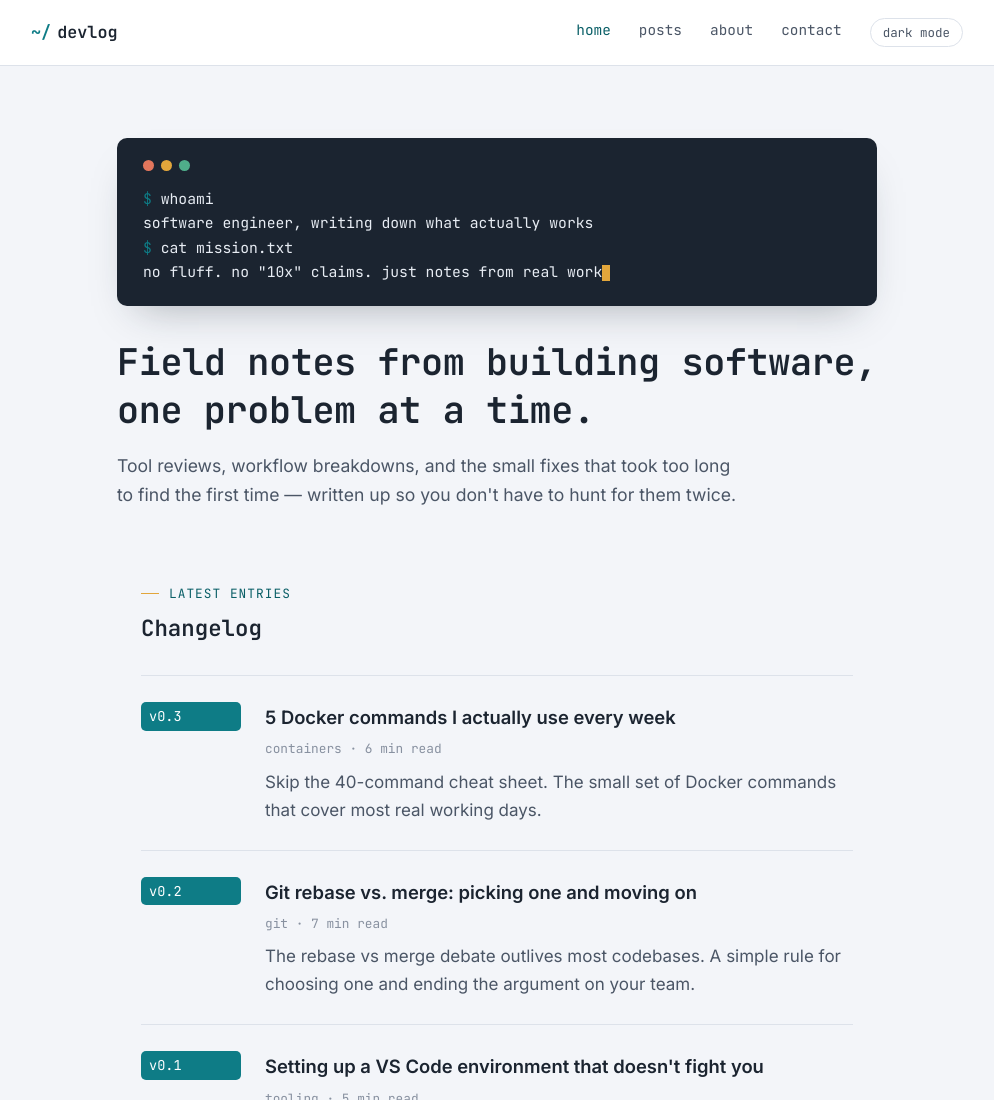
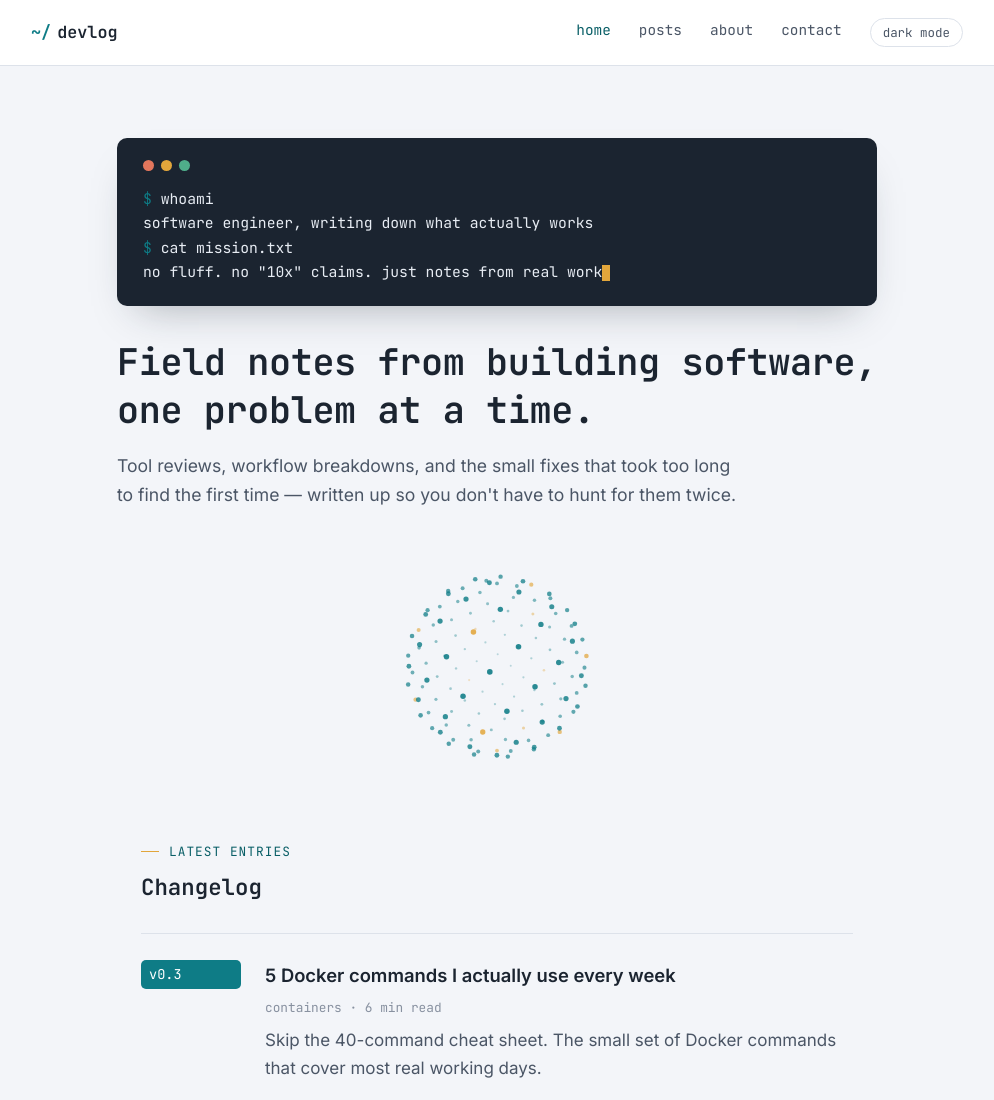
Before and after one commit to praveenMadanayake/devlog, an Eleventy site: page src/index.njk in a window 1280 px wide. Shown: the top 1100 px of the page, without its empty margins (143-1137 px from the left). Built offline with nearby package versions, Linux system fonts and the light colour scheme; Eleventy itself is replaced by a stand-in of ours; files that its build step writes are made by us from their sources.

Commit message:
Set real contact email and add rotating dot-globe to homepage
Replaces the placeholder hello@example.com with the real address on
contact and privacy pages. Adds a small canvas-based rotating sphere
of dots to the hero section for visual interest, theme-aware (reads
the teal/amber CSS variables) and respects prefers-reduced-motion.

```diff
--- a/src/contact.njk
+++ b/src/contact.njk
@@ -12,10 +12,10 @@ description: Get in touch.
 
   <article>
     <p>Questions, corrections, or topic requests — email is the most reliable way to reach me:</p>
-    <p><a href="mailto:hello@example.com">hello@example.com</a></p>
+    <p><a href="mailto:sidath.madanayake99@gmail.com">sidath.madanayake99@gmail.com</a></p>
 
     <p style="margin-top:32px; color: var(--muted); font-family: var(--mono); font-size: 0.85rem;">
-      Note for site owner: this form doesn't submit anywhere yet — it's a static site with no backend. Wire it up to a service like Formspree, Getform, or your own endpoint before relying on it, and replace the email above with your real address.
+      Note for site owner: this form doesn't submit anywhere yet — it's a static site with no backend. Wire it up to a service like Formspree, Getform, or your own endpoint before relying on it.
     </p>
 
     <form>
--- a/src/index.njk
+++ b/src/index.njk
@@ -15,6 +15,10 @@ description: Practical notes on tools, workflows, and problems solved while writ
     </div>
     <h1>Field notes from building software, one problem at a time.</h1>
     <p class="lede">Tool reviews, workflow breakdowns, and the small fixes that took too long to find the first time — written up so you don't have to hunt for them twice.</p>
+
+    <div class="globe-wrap">
+      <canvas id="globe" width="220" height="220" aria-hidden="true"></canvas>
+    </div>
   </section>
 
   <section class="wrap">
--- a/src/privacy.njk
+++ b/src/privacy.njk
@@ -29,7 +29,7 @@ description: Privacy policy for devlog.
   <p>This site is not directed at children under 13, and we do not knowingly collect personal information from children.</p>
 
   <h2>Contact</h2>
-  <p>Questions about this policy can be sent to <a href="mailto:hello@example.com">hello@example.com</a>.</p>
+  <p>Questions about this policy can be sent to <a href="mailto:sidath.madanayake99@gmail.com">sidath.madanayake99@gmail.com</a>.</p>
 
   <h2>Changes to this policy</h2>
   <p>This policy may be updated periodically. Changes will be posted on this page with a revised "last updated" date.</p>
--- a/src/script.js
+++ b/src/script.js
@@ -6,6 +6,7 @@ document.addEventListener('DOMContentLoaded', () => {
   initReadingProgress();
   initBackToTop();
   initBlogFilter();
+  initGlobe();
 });
 
 function initNavToggle() {
@@ -167,6 +168,93 @@ function initBackToTop() {
   toggleVisibility();
 }
 
+function initGlobe() {
+  const canvas = document.getElementById('globe');
+  if (!canvas) return;
+  const ctx = canvas.getContext('2d');
+  const size = canvas.width;
+  const center = size / 2;
+  const radius = size * 0.38;
+
+  const POINT_COUNT = 140;
+  const points = [];
+  const goldenAngle = Math.PI * (3 - Math.sqrt(5));
+  for (let i = 0; i < POINT_COUNT; i++) {
+    const y = 1 - (i / (POINT_COUNT - 1)) * 2;
+    const r = Math.sqrt(1 - y * y);
+    const theta = goldenAngle * i;
+    points.push({
+      x: Math.cos(theta) * r,
+      y: y,
+      z: Math.sin(theta) * r,
+      highlight: i % 11 === 0,
+    });
+  }
+
+  let dotColor = '#0E7C86';
+  let highlightColor = '#E2A63B';
+  function readColors() {
+    const styles = getComputedStyle(document.documentElement);
+    dotColor = styles.getPropertyValue('--teal').trim() || dotColor;
+    highlightColor = styles.getPropertyValue('--amber').trim() || highlightColor;
+  }
+  readColors();
+
+  const observer = new MutationObserver(readColors);
+  observer.observe(document.documentElement, { attributes: true, attributeFilter: ['data-theme'] });
+
+  function hexToRgba(hex, alpha) {
+    const clean = hex.replace('#', '');
+    const full = clean.length === 3 ? clean.split('').map((c) => c + c).join('') : clean;
+    const bigint = parseInt(full, 16);
+    const r = (bigint >> 16) & 255;
+    const g = (bigint >> 8) & 255;
+    const b = bigint & 255;
+    return `rgba(${r}, ${g}, ${b}, ${alpha})`;
+  }
+
+  function draw(angle) {
+    ctx.clearRect(0, 0, size, size);
+    const cosA = Math.cos(angle);
+    const sinA = Math.sin(angle);
+
+    const projected = points.map((p) => {
+      const x = p.x * cosA + p.z * sinA;
+      const z = -p.x * sinA + p.z * cosA;
+      return { x, y: p.y, z, highlight: p.highlight };
+    });
+
+    projected.sort((a, b) => a.z - b.z);
+
+    projected.forEach((p) => {
+      const perspective = 2.6 / (2.6 - p.z);
+      const px = center + p.x * radius * perspective;
+      const py = center + p.y * radius * perspective;
+      const depthFactor = (p.z + 1) / 2;
+      const dotSize = 1 + depthFactor * 1.8;
+      const opacity = 0.25 + depthFactor * 0.65;
+
+      ctx.beginPath();
+      ctx.arc(px, py, dotSize, 0, Math.PI * 2);
+      ctx.fillStyle = p.highlight ? hexToRgba(highlightColor, opacity) : hexToRgba(dotColor, opacity);
+      ctx.fill();
+    });
+  }
+
+  if (window.matchMedia('(prefers-reduced-motion: reduce)').matches) {
+    draw(0.6);
+    return;
+  }
+
+  let angle = 0;
+  function tick() {
+    angle += 0.006;
+    draw(angle);
+    requestAnimationFrame(tick);
+  }
+  tick();
+}
+
 function initBlogFilter() {
   const log = document.getElementById('post-log');
   const search = document.getElementById('post-search');
--- a/src/style.css
+++ b/src/style.css
@@ -258,6 +258,17 @@ img { max-width: 100%; display: block; }
   color: var(--ink-soft);
   font-size: 1.1rem;
   max-width: 56ch;
+}
+
+.globe-wrap {
+  display: flex;
+  justify-content: center;
+  margin: 48px 0 8px;
+}
+
+#globe {
+  display: block;
+  max-width: 100%;
 }
 
 /* ============================================
```
Also changed, not shown: README.md.
